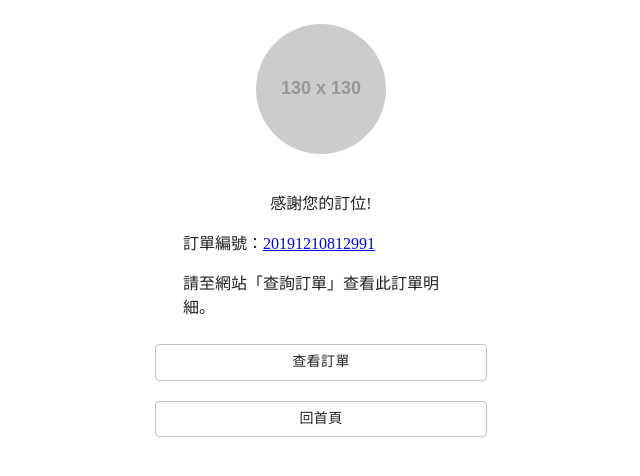
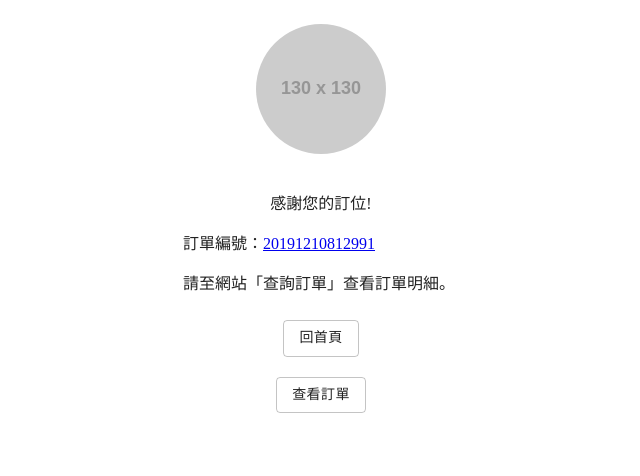
Before and after one commit to beiyi1996/Nodejs, a React (Create React App) app in the folder client/: page /completed in a window 1280 px wide. Shown: the top 476 px of the page, without its empty margins (319-959 px from the left). Built offline with nearby package versions, Linux system fonts and the light colour scheme.

Commit message:
add link on buttons

```diff
--- a/client/src/views/Completed.js
+++ b/client/src/views/Completed.js
@@ -1,5 +1,6 @@
 import React from "react";
 import { makeStyles } from "@material-ui/core/styles";
+import { Link } from "react-router-dom";
 import Container from "@material-ui/core/Container";
 import Grid from "@material-ui/core/Grid";
 import Paper from "@material-ui/core/Paper";
@@ -36,7 +37,6 @@
     marginBottom: 10
   },
   button: {
-    width: "60%",
     margin: "10px 0",
     fontFamily: "Microsoft JhengHei"
   }
@@ -56,16 +56,20 @@
             <p>
               訂單編號：<a href="https://www.youtube.com/watch?v=jL25Drh3Npo">20191210812991</a>
             </p>
-            <p>請至網站「查詢訂單」查看此訂單明細。</p>
+            <p>請至網站「查詢訂單」查看訂單明細。</p>
           </Paper>
         </Grid>
         <Grid item xs={12} className={classes.buttonGrid}>
-          <Button variant="outlined" className={classes.button}>
-            查看訂單
-          </Button>
-          <Button variant="outlined" className={classes.button}>
-            回首頁
-          </Button>
+          <Link to="/">
+            <Button variant="outlined" className={classes.button}>
+              回首頁
+            </Button>
+          </Link>
+          <Link to="/order">
+            <Button variant="outlined" className={classes.button}>
+              查看訂單
+            </Button>
+          </Link>
         </Grid>
       </Grid>
     </Container>
```
